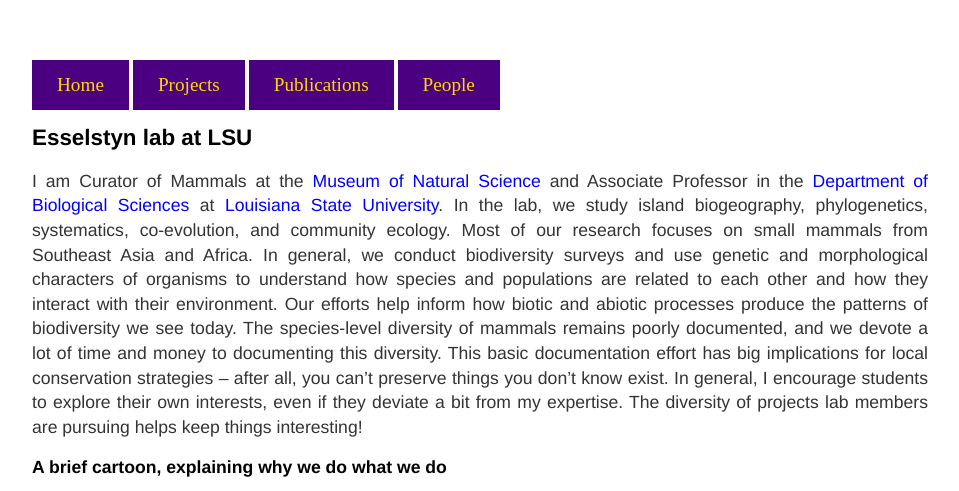
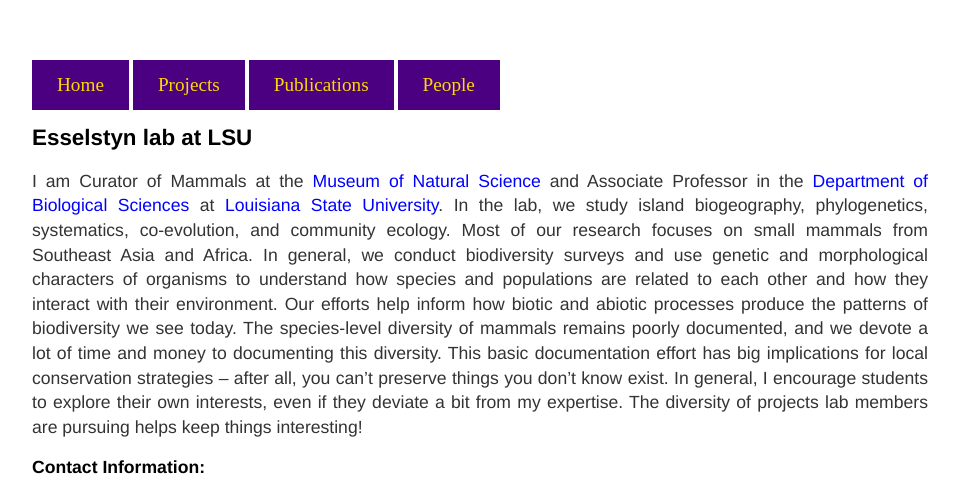
Before and after one commit to esselstyn/esselstyn.github.io, a Jekyll site: the page built from index.md, in a window 1280 px wide. Shown: the top 491 px of the page, without its empty margins (160-1119 px from the left). Built offline with Jekyll 4.4.1, drawn with Linux system fonts in a browser that asks for light colours; grey boxes are pictures that could not be loaded.

Commit message:
Update index.md

```diff
--- a/index.md
+++ b/index.md
@@ -6,8 +6,6 @@
 # Esselstyn lab at LSU
 I am Curator of Mammals at the [Museum of Natural Science](https://www.lsu.edu/mns/) and Associate Professor in the [Department of Biological Sciences](https://www.lsu.edu/science/biosci/) at [Louisiana State University](https://www.lsu.edu/). In the lab, we study island biogeography, phylogenetics, systematics, co-evolution, and community ecology.  Most of our research focuses on small mammals from Southeast Asia and Africa. In general, we conduct biodiversity surveys and use genetic and morphological characters of organisms to understand how species and populations are related to each other and how they interact with their environment.  Our efforts help inform how biotic and abiotic processes produce the patterns of biodiversity we see today. The species-level diversity of mammals remains poorly documented, and we devote a lot of time and money to documenting this diversity. This basic documentation effort has big implications for local conservation strategies -- after all, you can't preserve things you don't know exist. In general, I encourage students to explore their own interests, even if they deviate a bit from my expertise. The diversity of projects lab members are pursuing helps keep things interesting!
 
-## A brief cartoon, explaining why we do what we do
-<iframe src="https://player.vimeo.com/video/131050377?byline=0&portrait=0" width="623" height="350" frameborder="0" webkitallowfullscreen mozallowfullscreen allowfullscreen></iframe>
 
 
 ## Contact Information:
```
